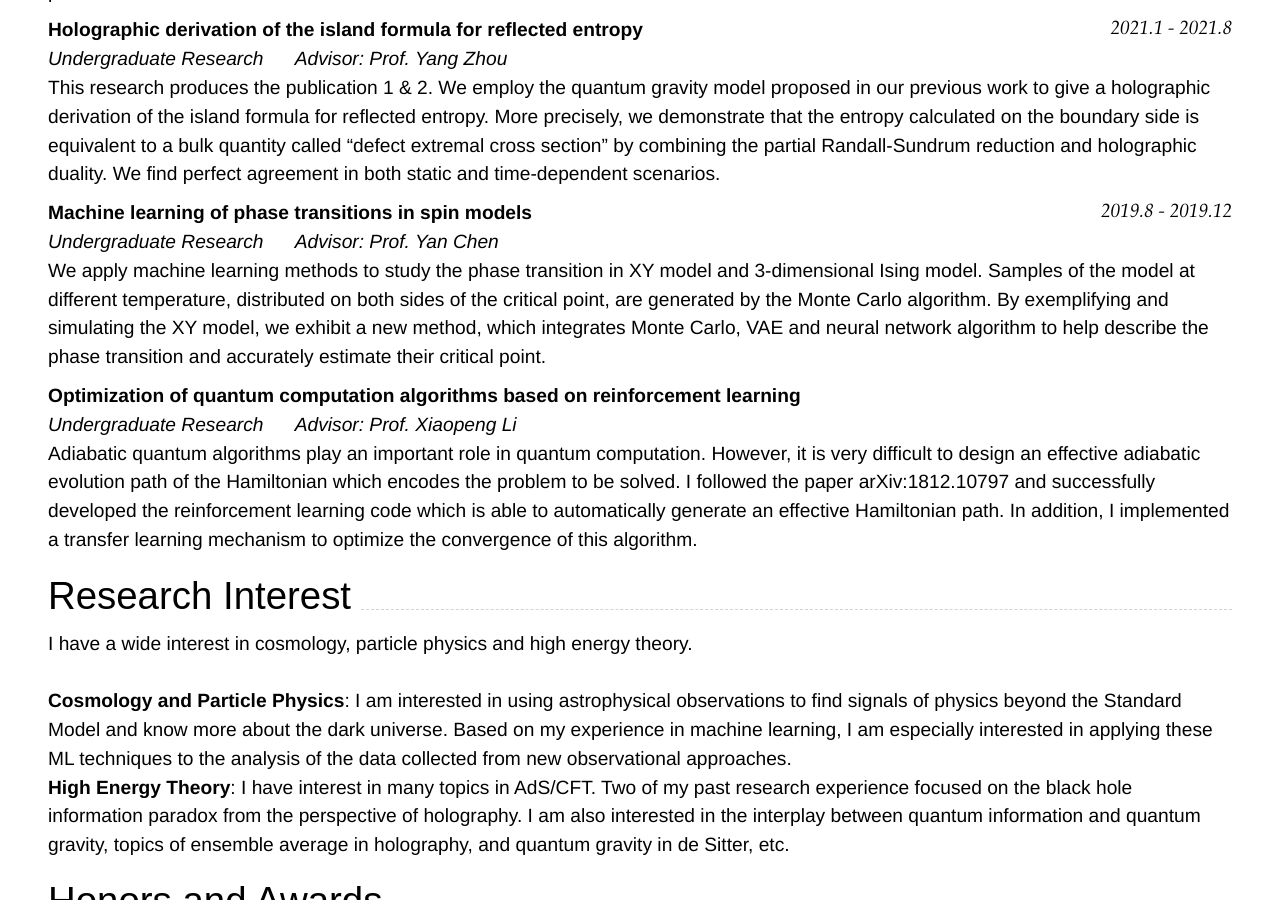
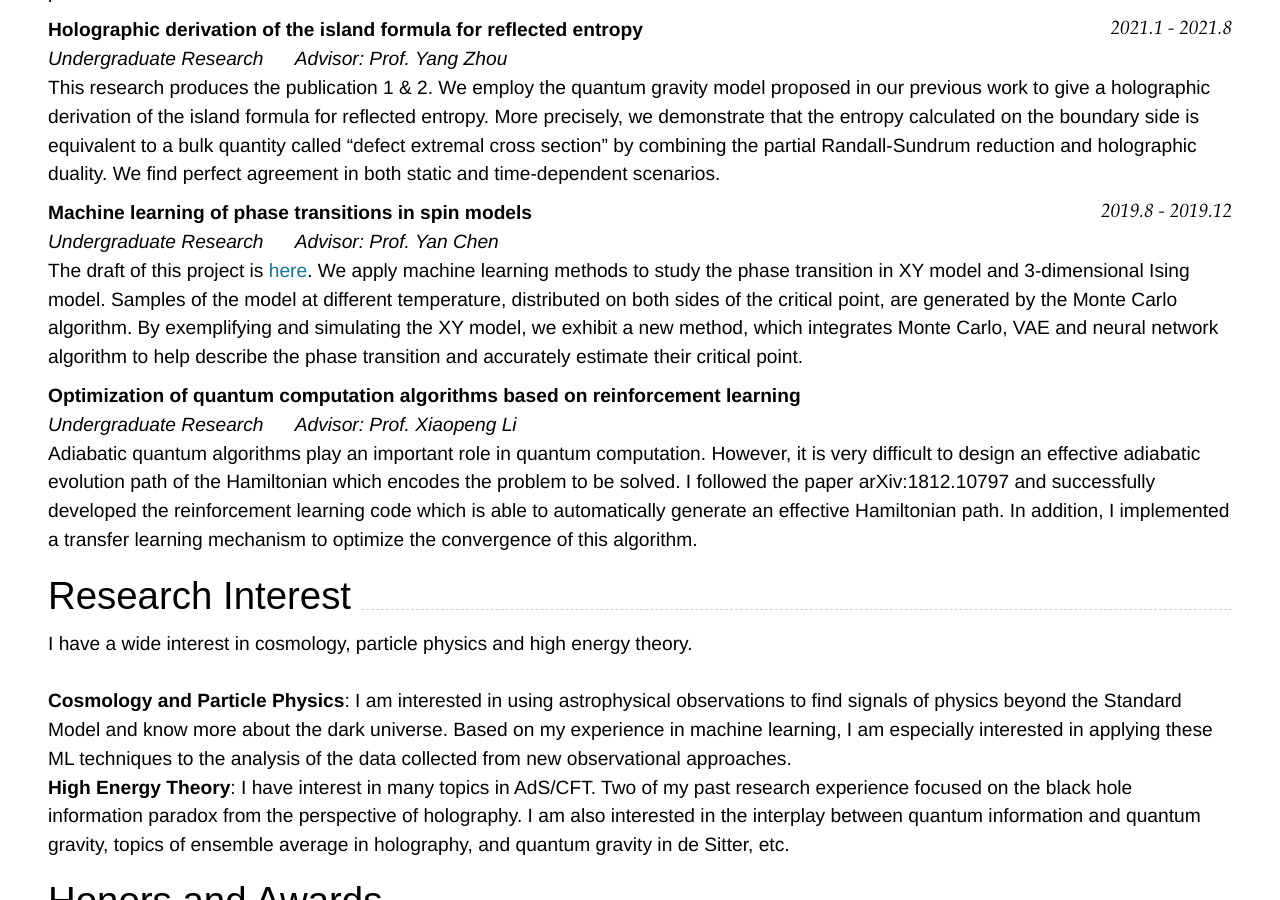
Before and after one commit to tianyi-phys-ml/cv, a Jekyll site: the page built from index.md, in a window 1280 px wide and 900 px high, scrolled down 1058 px. Built offline with Jekyll 4.4.1, drawn with Linux system fonts in a browser that asks for light colours; nearby versions of some CDN libraries.

Commit message:
Update index.md

```diff
--- a/index.md
+++ b/index.md
@@ -68,7 +68,7 @@ This research produces the publication 1 & 2. We employ the quantum gravity mode
 ### **Machine learning of phase transitions in spin models** `2019.8 - 2019.12`
 
 _Undergraduate Research  &nbsp;&nbsp;&nbsp;&nbsp;  Advisor: Prof. Yan Chen_<br>
-We apply machine learning methods to study the phase transition in XY model and 3-dimensional Ising model. Samples of the model at different temperature, distributed on both sides of the critical point, are generated by the Monte Carlo algorithm. By exemplifying and simulating the XY model, we exhibit a new method, which integrates Monte Carlo, VAE and neural network algorithm to help describe the phase transition and accurately estimate their critical point.
+The draft of this project is [here](https://github.com/tianyi-phys-ml/tianyi-phys-ml.github.io). We apply machine learning methods to study the phase transition in XY model and 3-dimensional Ising model. Samples of the model at different temperature, distributed on both sides of the critical point, are generated by the Monte Carlo algorithm. By exemplifying and simulating the XY model, we exhibit a new method, which integrates Monte Carlo, VAE and neural network algorithm to help describe the phase transition and accurately estimate their critical point.
 
 
 ###  **Optimization of quantum computation algorithms based on reinforcement learning**
```
